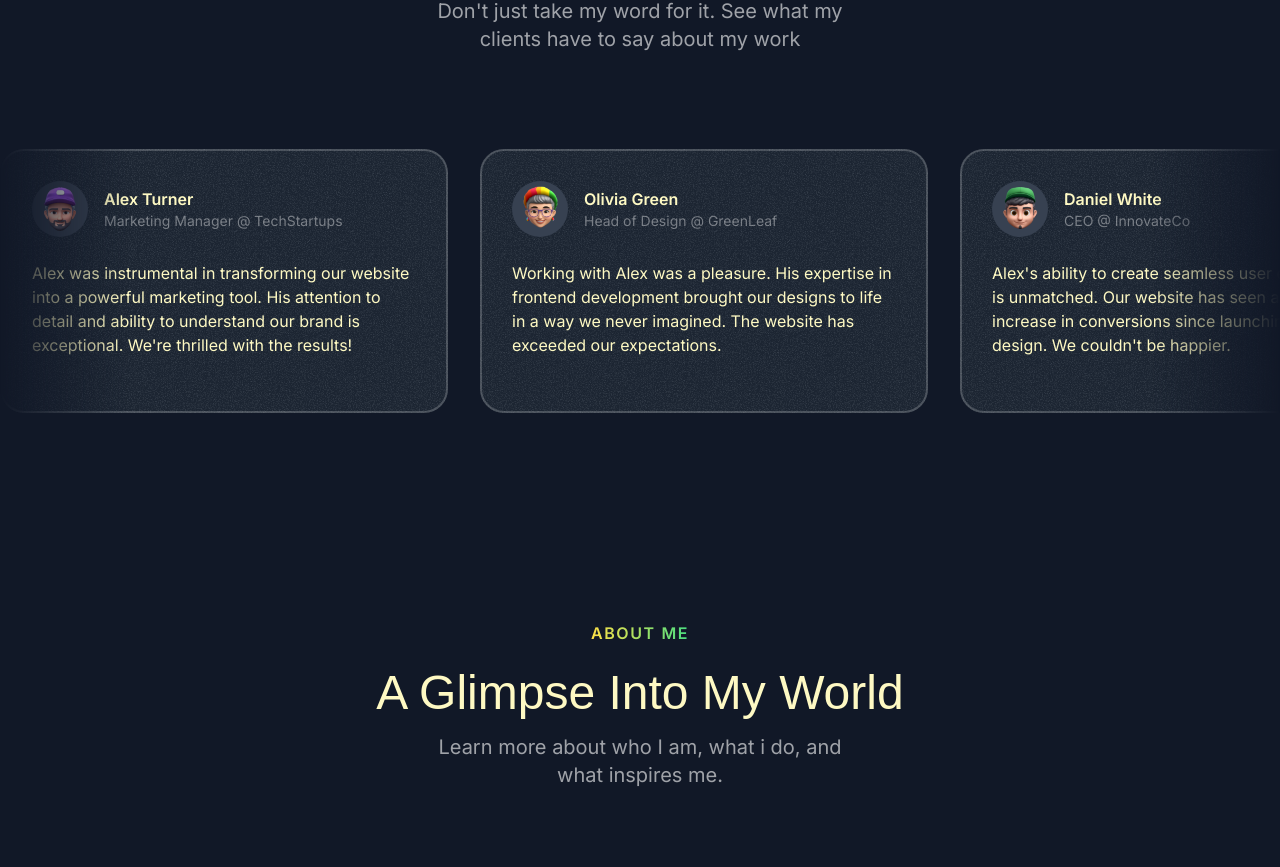
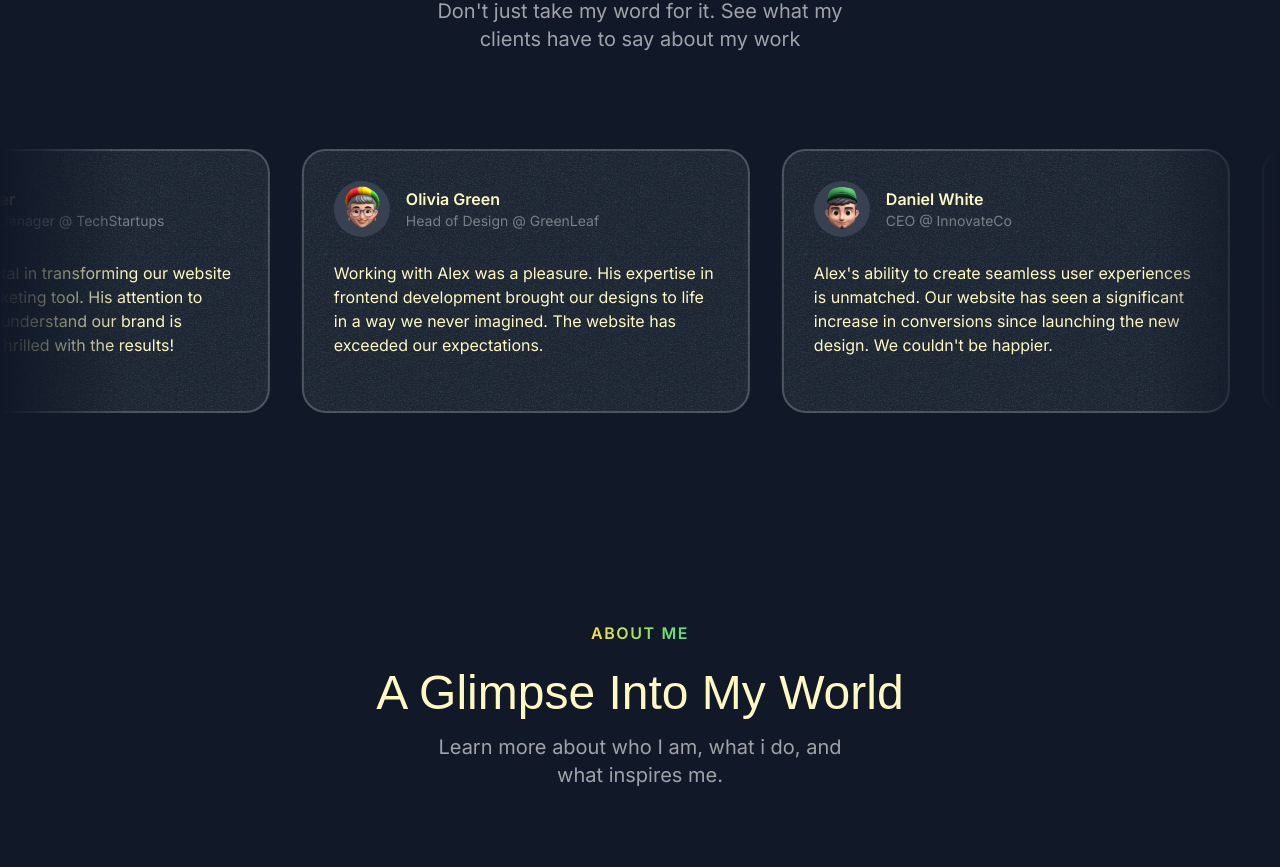
Before and after one commit to abhishekdam/abhishekdam.github.io, a Next.js app in the folder starter-template/: page / in a window 1280 px wide. Shown: the part 3379-4246 px from the top of the page. Built offline with nearby package versions, Linux system fonts and the light colour scheme; a web font is replaced by a local one.

Commit message:
testimonial section done

```diff
--- a/starter-template/src/sections/Testimonials.tsx
+++ b/starter-template/src/sections/Testimonials.tsx
@@ -7,6 +7,7 @@
 import Image from "next/image";
 import grainImage from "@/assets/images/grain.jpg";
 import Card from "@/components/Card";
+import { Fragment } from "react";
 
 const testimonials = [
   {
@@ -52,12 +53,14 @@
         work"
         />
       </div>
-      <div className="mt-16 lg:mt-24 flex overflow-x-clip [mask-image:linear-gradient(to_right,transparent,black_10%,black_90%,transparent)]">
-        <div className="flex gap-8 flex-none">
+      <div className="mt-12 lg:mt-20 flex overflow-x-clip [mask-image:linear-gradient(to_right,transparent,black_10%,black_90%,transparent)] py-4 -my-4">
+        <div className="flex gap-8 pr-8 flex-none animate-move-left [animation-duration:90s] hover:[animation-play-state:paused]">
+          {[...new Array(2)].fill(0).map((_, idx) => (
+            <Fragment key={idx}>
               {testimonials.map((testimonial) => (
                 <Card
                   key={testimonial.name}
-              className="max-w-xs md:max-w-md p-6 md:p-8 "
+                  className="max-w-xs md:max-w-md p-6 md:p-8 hover:-rotate-3 transition duration-300"
                 >
                   <div className="flex gap-4 items-center">
                     <div className="size-14 bg-gray-700 inline-flex items-center rounded-full flex-shrink-0">
@@ -79,6 +82,8 @@
                   </p>
                 </Card>
               ))}
+            </Fragment>
+          ))}
         </div>
       </div>
     </div>
```
Lines whose indentation alone changed are shown as unchanged.
